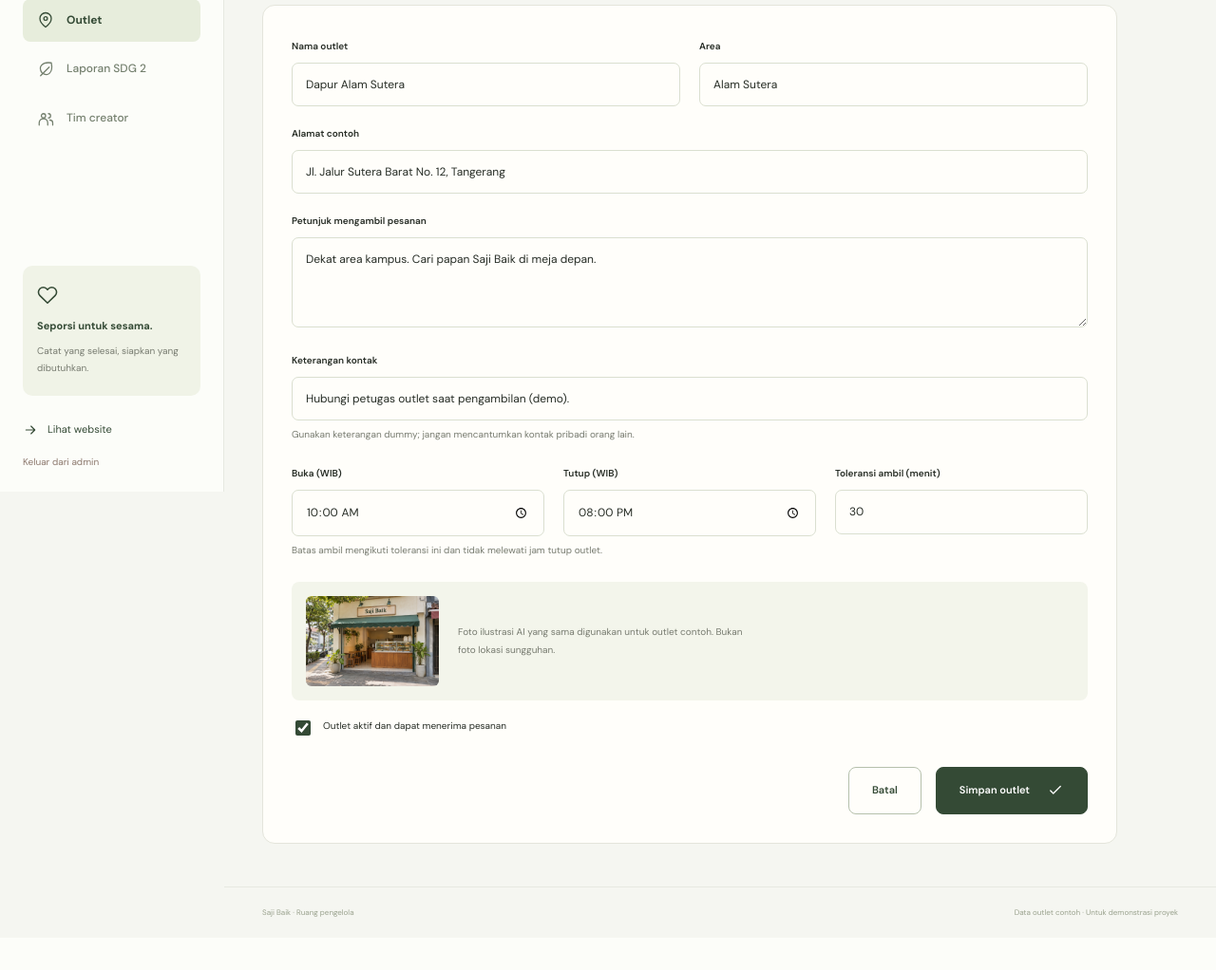
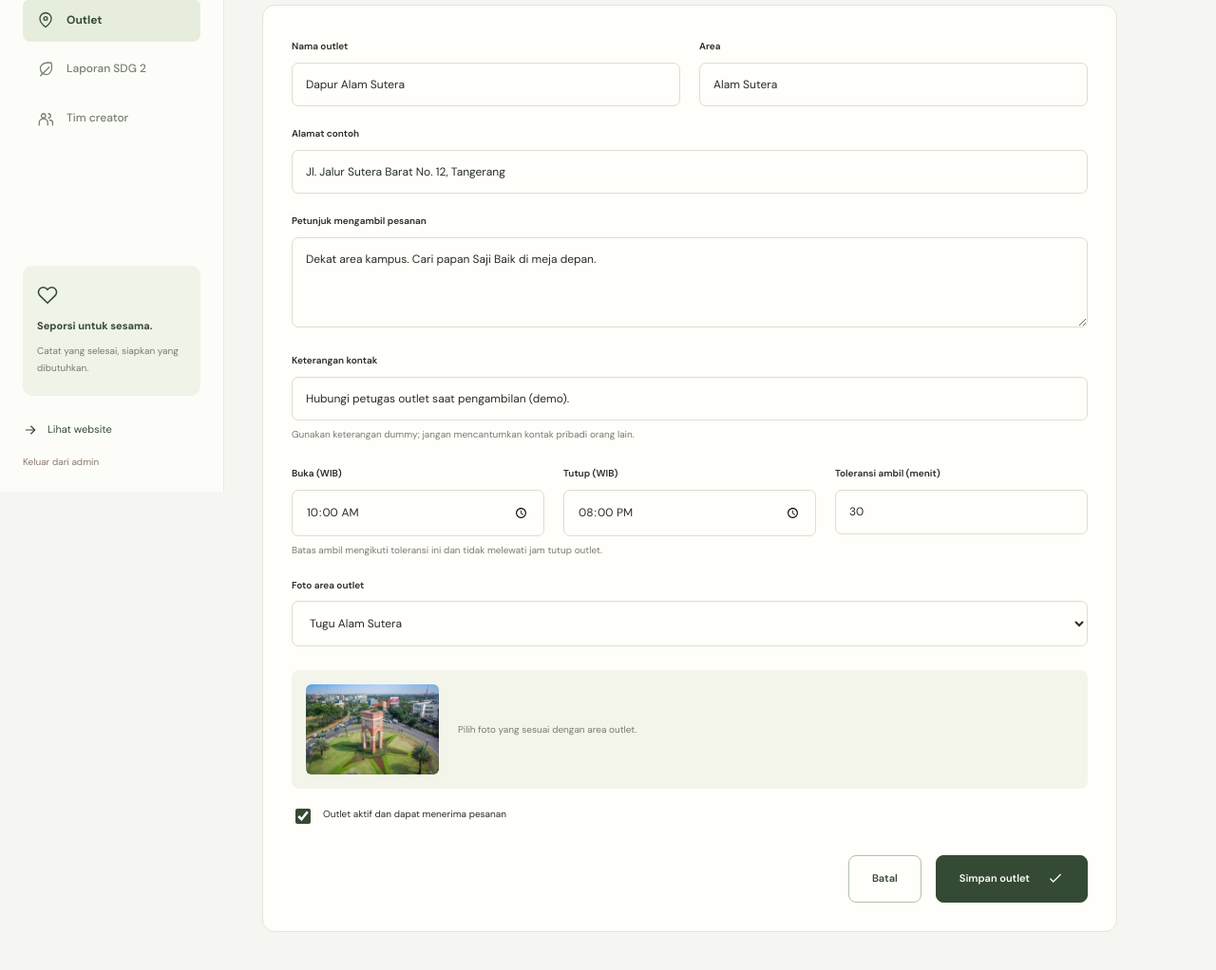
Before and after one commit to BangkitAkhtar/saji-baik, a Laravel app: page /mitra/outlet/1/edit in a window 1280 px wide. Shown: the part 282-1304 px from the top of the page at 95% size. Before the commit the page ends 1248 px from the top, so only its background shows below. Run offline with Laravel 12, Linux system fonts and the light colour scheme; a user stored in the database is signed in; data comes from the database, SQL or seed files in the repository.

Commit message:
Use supplied Alam Sutera and BINUS area photos and remove outlet image badges

```diff
--- a/app/Http/Requests/SaveOutletRequest.php
+++ b/app/Http/Requests/SaveOutletRequest.php
@@ -2,6 +2,7 @@
 
 namespace App\Http\Requests;
 
+use App\Models\Outlet;
 use Illuminate\Foundation\Http\FormRequest;
 use Illuminate\Validation\Rule;
 
@@ -23,7 +24,7 @@ class SaveOutletRequest extends FormRequest
             'opens_at' => ['required', 'date_format:H:i'],
             'closes_at' => ['required', 'date_format:H:i', 'after:opens_at'],
             'pickup_grace_minutes' => ['required', 'integer', 'min:0', 'max:60'],
-            'image' => ['required', Rule::in(['outlet-illustration.png'])],
+            'image' => ['required', Rule::in(array_keys(Outlet::IMAGE_OPTIONS))],
             'is_active' => ['sometimes', 'boolean'],
         ];
     }
--- a/app/Models/Outlet.php
+++ b/app/Models/Outlet.php
@@ -11,6 +11,12 @@ use Illuminate\Database\Eloquent\Relations\HasMany;
 class Outlet extends Model
 {
     use HasFactory;
+
+    public const IMAGE_OPTIONS = [
+        'outlet-alam-sutera.jpg' => 'Tugu Alam Sutera',
+        'outlet-kemanggisan.jpg' => 'Gedung BINUS',
+        'outlet-illustration.png' => 'Dapur Saji Baik',
+    ];
 
     protected function casts(): array
     {
--- a/database/seeders/DatabaseSeeder.php
+++ b/database/seeders/DatabaseSeeder.php
@@ -29,8 +29,8 @@ class DatabaseSeeder extends Seeder
             User::firstOrCreate(['email' => 'teman@sajibaik.test'], ['name' => 'Teman Saji', 'password' => 'SajiBaik!2026', 'phone' => '081234567891']);
         }
         $locations = [
-            ['name' => 'Dapur Alam Sutera', 'area' => 'Alam Sutera', 'address' => 'Jl. Jalur Sutera Barat No. 12, Tangerang', 'description' => 'Dekat area kampus. Cari papan Saji Baik di meja depan.'],
-            ['name' => 'Dapur Kemanggisan', 'area' => 'Kemanggisan', 'address' => 'Jl. Kebon Jeruk Raya No. 8, Jakarta Barat', 'description' => 'Di area warung makan, pengambilan melalui kasir utama.'],
+            ['name' => 'Dapur Alam Sutera', 'image' => 'outlet-alam-sutera.jpg', 'area' => 'Alam Sutera', 'address' => 'Jl. Jalur Sutera Barat No. 12, Tangerang', 'description' => 'Dekat area kampus. Cari papan Saji Baik di meja depan.'],
+            ['name' => 'Dapur Kemanggisan', 'image' => 'outlet-kemanggisan.jpg', 'area' => 'Kemanggisan', 'address' => 'Jl. Kebon Jeruk Raya No. 8, Jakarta Barat', 'description' => 'Di area warung makan, pengambilan melalui kasir utama.'],
             ['name' => 'Dapur Gading Serpong', 'area' => 'Gading Serpong', 'address' => 'Jl. Boulevard Gading Serpong No. 21, Tangerang', 'description' => 'Masuk dari pintu depan ruko, lalu tunjukkan kode ambil.'],
         ];
         $outlets = collect($locations)->map(fn ($d) => Outlet::firstOrCreate(['name' => $d['name']], $d));
--- a/resources/views/admin/outlets/form.blade.php
+++ b/resources/views/admin/outlets/form.blade.php
@@ -6,6 +6,6 @@
 <div class="form-two"><div><label for="name">Nama outlet</label><input id="name" name="name" value="{{ old('name',$outlet->name) }}" required maxlength="100"></div><div><label for="area">Area</label><input id="area" name="area" value="{{ old('area',$outlet->area) }}" required maxlength="80"></div></div>
 <label for="address">Alamat contoh</label><input id="address" name="address" value="{{ old('address',$outlet->address) }}" required maxlength="255"><label for="description">Petunjuk mengambil pesanan</label><textarea id="description" name="description" required maxlength="255">{{ old('description',$outlet->description) }}</textarea><label for="contact_note">Keterangan kontak</label><input id="contact_note" name="contact_note" value="{{ old('contact_note',$outlet->contact_note) }}" required maxlength="200"><small class="field-help">Gunakan keterangan dummy; jangan mencantumkan kontak pribadi orang lain.</small>
 <div class="form-three"><div><label for="opens_at">Buka (WIB)</label><input type="time" id="opens_at" name="opens_at" value="{{ old('opens_at',$outlet->opens_at) }}" required></div><div><label for="closes_at">Tutup (WIB)</label><input type="time" id="closes_at" name="closes_at" value="{{ old('closes_at',$outlet->closes_at) }}" required></div><div><label for="pickup_grace_minutes">Toleransi ambil (menit)</label><input id="pickup_grace_minutes" name="pickup_grace_minutes" type="number" min="0" max="60" value="{{ old('pickup_grace_minutes',$outlet->pickup_grace_minutes) }}" required></div></div><small class="field-help">Batas ambil mengikuti toleransi ini dan tidak melewati jam tutup outlet.</small>
-<input type="hidden" name="image" value="outlet-illustration.png"><div class="outlet-form-photo"><img src="{{ asset('images/outlet-illustration.png') }}" alt="Ilustrasi AI outlet Saji Baik"><p>Foto ilustrasi AI yang sama digunakan untuk outlet contoh. Bukan foto lokasi sungguhan.</p></div>
+<label for="image">Foto area outlet</label><select id="image" name="image">@foreach(\App\Models\Outlet::IMAGE_OPTIONS as $image=>$label)<option value="{{ $image }}" @selected(old('image',$outlet->image)===$image)>{{ $label }}</option>@endforeach</select><div class="outlet-form-photo"><img src="{{ asset('images/'.($outlet->image??'outlet-illustration.png')) }}" alt="Foto area outlet"><p>Pilih foto yang sesuai dengan area outlet.</p></div>
 <label class="checkbox-row"><input type="checkbox" name="is_active" value="1" @checked(old('is_active',$outlet->is_active))>Outlet aktif dan dapat menerima pesanan</label><div class="form-actions"><a class="button outline" href="{{ route('admin.outlets.index') }}">Batal</a><button class="button">Simpan outlet <x-icon name="check"/></button></div></form>
 @endsection
--- a/resources/views/admin/outlets/index.blade.php
+++ b/resources/views/admin/outlets/index.blade.php
@@ -1,5 +1,5 @@
 @extends('layouts.admin')
 @section('title','Outlet')
 @section('content')
-<div class="admin-page-heading"><div><span class="eyebrow">DAPUR-DAPUR SAJI BAIK</span><h1>Atur outlet,<br><em>dekatkan kebaikan.</em></h1><p>Kelola alamat, jam buka, dan petunjuk pengambilan untuk outlet contoh.</p></div><a class="button" href="{{ route('admin.outlets.create') }}">+ Tambah outlet</a></div><div class="admin-outlet-grid">@foreach($outlets as $outlet)<article class="admin-panel admin-outlet-card"><div class="outlet-photo"><img src="{{ asset('images/'.$outlet->image) }}" alt="Ilustrasi AI outlet Saji Baik"><span>Ilustrasi AI · Outlet dummy</span></div><div class="admin-outlet-info"><span class="status {{ $outlet->is_active?'status-ready':'status-cancelled' }}">{{ $outlet->is_active?'Aktif':'Nonaktif' }}</span><h2>{{ $outlet->name }}</h2><p>{{ $outlet->address }}</p><p>{{ $outlet->opens_at }}–{{ $outlet->closes_at }} WIB · {{ $outlet->meals_count }} menu tersimpan</p><a class="button outline full small" href="{{ route('admin.outlets.edit',$outlet) }}">Edit outlet <x-icon name="arrow"/></a></div></article>@endforeach</div>
+<div class="admin-page-heading"><div><span class="eyebrow">DAPUR-DAPUR SAJI BAIK</span><h1>Atur outlet,<br><em>dekatkan kebaikan.</em></h1><p>Kelola alamat, jam buka, dan petunjuk pengambilan untuk outlet contoh.</p></div><a class="button" href="{{ route('admin.outlets.create') }}">+ Tambah outlet</a></div><div class="admin-outlet-grid">@foreach($outlets as $outlet)<article class="admin-panel admin-outlet-card"><div class="outlet-photo"><img src="{{ asset('images/'.$outlet->image) }}" alt="Foto area {{ $outlet->area }}"></div><div class="admin-outlet-info"><span class="status {{ $outlet->is_active?'status-ready':'status-cancelled' }}">{{ $outlet->is_active?'Aktif':'Nonaktif' }}</span><h2>{{ $outlet->name }}</h2><p>{{ $outlet->address }}</p><p>{{ $outlet->opens_at }}–{{ $outlet->closes_at }} WIB · {{ $outlet->meals_count }} menu tersimpan</p><a class="button outline full small" href="{{ route('admin.outlets.edit',$outlet) }}">Edit outlet <x-icon name="arrow"/></a></div></article>@endforeach</div>
 @endsection
```
Also changed, not shown: resources/views/outlets.blade.php (+1 -1 lines), README.md, public/images/outlet-alam-sutera.jpg (added), public/images/outlet-kemanggisan.jpg (added).
